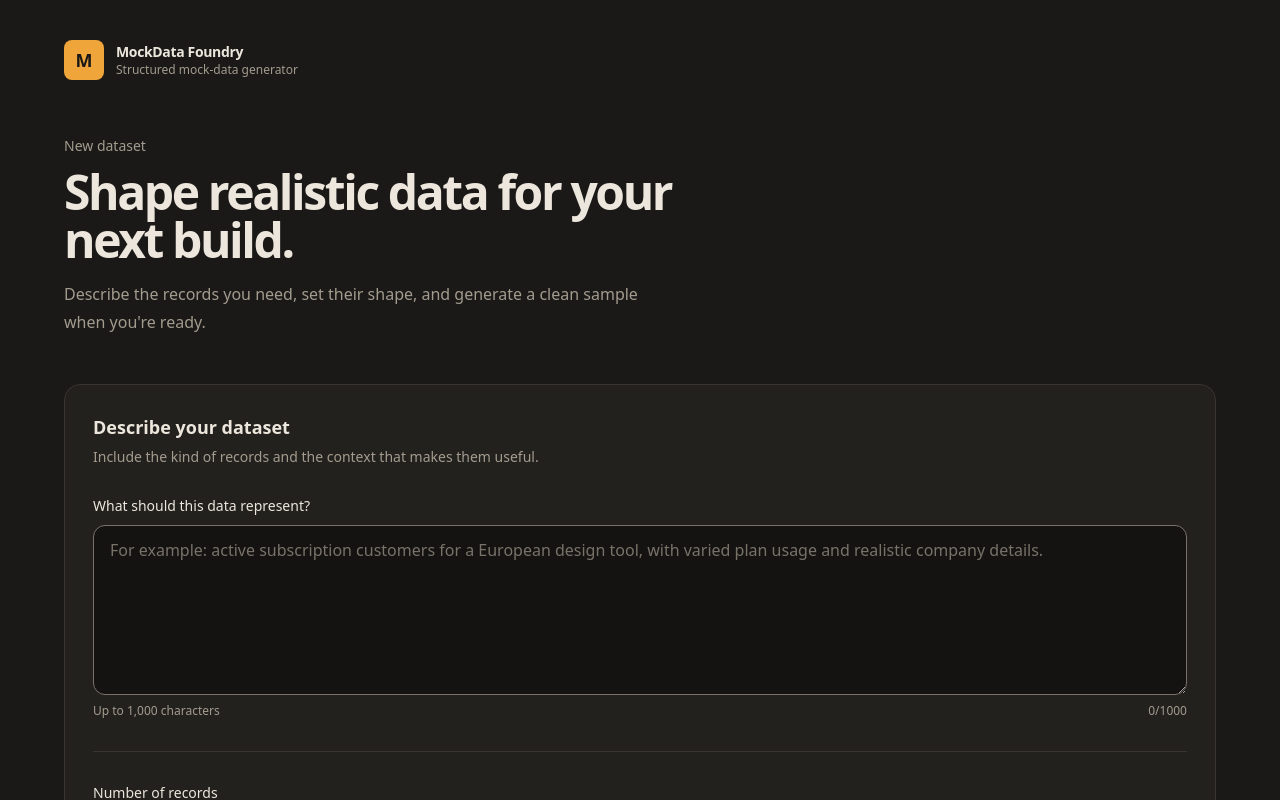
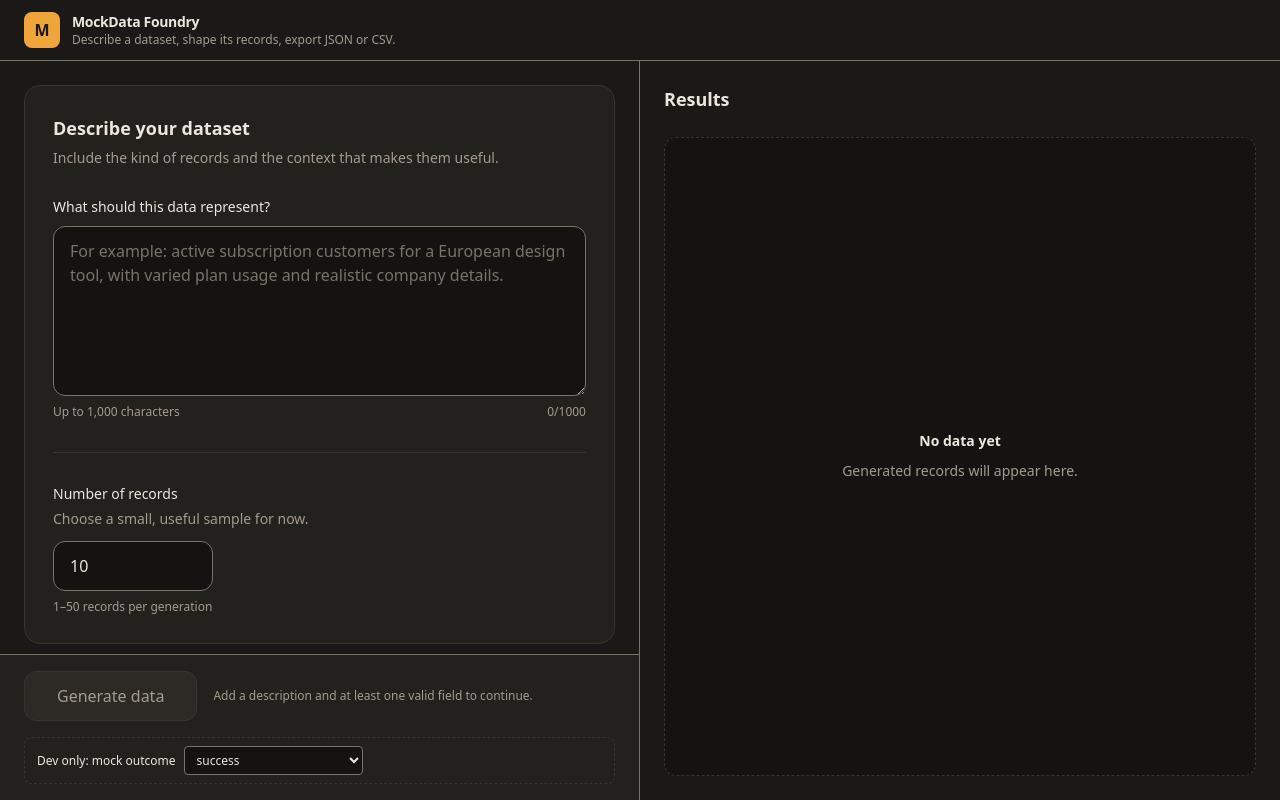
Before and after one commit to essevpi/mockdata-foundry, a React (Vite) app: page / in a window 1280 px wide. Shown: the top 800 px of the page. Built offline with nearby package versions, Linux system fonts and the light colour scheme.

Commit message:
feat: split workbench shell and 2b plan (task 2b.1)

```diff
--- a/src/App.tsx
+++ b/src/App.tsx
@@ -2,35 +2,28 @@ import { GeneratorWorkspace } from './features/generator/components/GeneratorWor
 
 function App() {
   return (
-    <main className="min-h-screen bg-app px-4 py-6 text-content sm:px-6 sm:py-10 lg:px-8">
-      <div className="mx-auto max-w-6xl">
-        <header className="mb-10 flex items-center gap-3 sm:mb-14">
+    <div className="relative flex min-h-svh flex-col bg-app text-content lg:h-svh lg:overflow-hidden">
+      <header className="flex items-center justify-between gap-3 border-b border-border-strong px-4 py-3 sm:px-6">
+        <div className="flex items-center gap-3">
           <div
             aria-hidden="true"
-            className="grid size-10 place-items-center rounded-lg bg-action text-lg font-black text-action-foreground"
+            className="grid size-9 place-items-center rounded-lg bg-action text-base font-black text-action-foreground"
           >
             M
           </div>
           <div>
-            <p className="text-sm font-semibold tracking-tight text-content">MockData Foundry</p>
-            <p className="text-xs text-content-muted">Structured mock-data generator</p>
+            <h1 className="text-sm font-semibold tracking-tight text-content">MockData Foundry</h1>
+            <p className="hidden text-xs text-content-muted sm:block">
+              Describe a dataset, shape its records, export JSON or CSV.
+            </p>
           </div>
-        </header>
+        </div>
+      </header>
 
-        <section className="max-w-3xl">
-          <p className="mb-3 text-sm font-medium text-content-muted">New dataset</p>
-          <h1 className="max-w-2xl text-4xl font-semibold tracking-tighter text-content sm:text-5xl">
-            Shape realistic data for your next build.
-          </h1>
-          <p className="mt-4 max-w-xl text-base leading-7 text-content-muted">
-            Describe the records you need, set their shape, and generate a clean sample when
-            you&apos;re ready.
-          </p>
-        </section>
-
+      <main className="flex min-w-0 flex-1 flex-col lg:min-h-0">
         <GeneratorWorkspace />
-      </div>
-    </main>
+      </main>
+    </div>
   );
 }
 
--- /dev/null
+++ b/src/features/generator/components/GenerateBar.tsx
@@ -0,0 +1,48 @@
+import type { ValidationIssue } from '../../../lib/generation';
+import type { MockOutcome } from '../../../lib/mock-generator';
+import { MockOutcomeControl } from './MockOutcomeControl';
+
+type GenerateBarProps = {
+  isLoading: boolean;
+  isValid: boolean;
+  mockOutcome: MockOutcome;
+  requestIssues: ValidationIssue[];
+  onMockOutcomeChange: (outcome: MockOutcome) => void;
+};
+
+function GenerateBar({
+  isLoading,
+  isValid,
+  mockOutcome,
+  requestIssues,
+  onMockOutcomeChange,
+}: GenerateBarProps) {
+  return (
+    <div className="sticky bottom-0 order-last border-t border-border-strong bg-surface px-4 py-3 sm:px-6 lg:static lg:order-none lg:py-4">
+      <div className="flex flex-wrap items-center gap-x-4 gap-y-2">
+        <button
+          className="w-full rounded-xl bg-action px-4 py-3 text-sm font-semibold text-action-foreground transition hover:bg-action-hover disabled:cursor-not-allowed disabled:border disabled:border-border disabled:bg-surface-raised disabled:text-content-muted sm:w-auto sm:px-8"
+          disabled={!isValid || isLoading}
+          type="submit"
+        >
+          {isLoading ? 'Generating…' : 'Generate data'}
+        </button>
+        <p className="text-xs leading-5 text-content-muted">
+          {isValid
+            ? 'Ready to generate.'
+            : 'Add a description and at least one valid field to continue.'}
+        </p>
+      </div>
+      {import.meta.env.DEV && (
+        <MockOutcomeControl outcome={mockOutcome} onChange={onMockOutcomeChange} />
+      )}
+      {requestIssues.map((issue) => (
+        <p key={issue.message} className="mt-2 text-xs text-danger">
+          {issue.message}
+        </p>
+      ))}
+    </div>
+  );
+}
+
+export { GenerateBar };
--- a/src/features/generator/components/GeneratorWorkspace.tsx
+++ b/src/features/generator/components/GeneratorWorkspace.tsx
@@ -18,7 +18,7 @@ import {
 } from '../field-utils';
 import { DatasetDetailsPanel } from './DatasetDetailsPanel';
 import { FieldBuilderPanel } from './FieldBuilderPanel';
-import { MockOutcomeControl } from './MockOutcomeControl';
+import { GenerateBar } from './GenerateBar';
 import { ResultsPanel } from './ResultsPanel';
 
 function GeneratorWorkspace() {
@@ -109,13 +109,16 @@ function GeneratorWorkspace() {
   }
 
   return (
-    <div className="mt-10 space-y-6 lg:mt-12">
+    <div className="flex min-w-0 flex-1 flex-col lg:grid lg:min-h-0 lg:grid-cols-2 lg:grid-rows-[minmax(0,1fr)]">
+      {/* Below lg the form is display: contents so the sticky Generate bar's containing block is
+          the whole stacked workspace and it stays visible over the results too. */}
       <form
         aria-labelledby="dataset-setup-heading"
-        className="space-y-6"
+        className="contents lg:flex lg:min-h-0 lg:min-w-0 lg:flex-col lg:border-r lg:border-border-strong"
         noValidate
         onSubmit={handleSubmit}
       >
+        <div className="space-y-6 p-4 sm:p-6 lg:min-h-0 lg:flex-1 lg:overflow-y-auto">
           <DatasetDetailsPanel
             countIssues={getIssues('count')}
             description={description}
@@ -134,30 +137,18 @@ function GeneratorWorkspace() {
             onRemoveField={removeField}
             onUpdateField={updateField}
           />
-        <div>
-          <button
-            className="w-full rounded-xl bg-action px-4 py-3 text-sm font-semibold text-action-foreground transition hover:bg-action-hover disabled:cursor-not-allowed disabled:border disabled:border-border disabled:bg-surface-raised disabled:text-content-muted sm:w-auto sm:px-8"
-            disabled={!requestValidation.valid || isLoading}
-            type="submit"
-          >
-            {isLoading ? 'Generating…' : 'Generate data'}
-          </button>
-          <p className="mt-3 text-xs leading-5 text-content-muted">
-            {requestValidation.valid
-              ? 'Ready to generate.'
-              : 'Add a description and at least one valid field to continue.'}
-          </p>
-          {import.meta.env.DEV && (
-            <MockOutcomeControl outcome={mockOutcome} onChange={setMockOutcome} />
-          )}
-          {getIssues('request').map((issue) => (
-            <p key={issue.message} className="mt-2 text-xs text-danger">
-              {issue.message}
-            </p>
-          ))}
         </div>
+        <GenerateBar
+          isLoading={isLoading}
+          isValid={requestValidation.valid}
+          mockOutcome={mockOutcome}
+          requestIssues={getIssues('request')}
+          onMockOutcomeChange={setMockOutcome}
+        />
       </form>
+      <div className="flex min-w-0 flex-col p-4 sm:p-6 lg:min-h-0 lg:overflow-y-auto">
         <ResultsPanel state={generation} />
+      </div>
     </div>
   );
 }
--- a/src/features/generator/components/ResultsPanel.tsx
+++ b/src/features/generator/components/ResultsPanel.tsx
@@ -27,14 +27,14 @@ function ResultsPanel({ state }: ResultsPanelProps) {
       ref={sectionRef}
       aria-busy={state.status === 'loading'}
       aria-labelledby="results-heading"
-      className="rounded-2xl border border-border bg-surface p-5 sm:p-7"
+      className="flex flex-1 flex-col"
     >
       <h2 id="results-heading" className="text-lg font-semibold text-content">
         Results
       </h2>
 
       {state.status === 'idle' && (
-        <div className="mt-6 rounded-xl border border-dashed border-border bg-surface-inset px-5 py-10 text-center">
+        <div className="mt-6 flex flex-1 flex-col justify-center rounded-xl border border-dashed border-border bg-surface-inset px-5 py-10 text-center">
           <h3 className="text-sm font-semibold text-content">No data yet</h3>
           <p className="mt-2 text-sm leading-6 text-content-muted">
             Generated records will appear here.
--- a/src/features/generator/components/ResultsTable.tsx
+++ b/src/features/generator/components/ResultsTable.tsx
@@ -28,7 +28,7 @@ function ResultsTable({ columns, records }: ResultsTableProps) {
           <caption className="sr-only">Generated records</caption>
           <thead className="bg-surface-raised text-xs text-content-muted">
             <tr>
-              <th scope="col" className="px-3 py-2 text-right font-medium">
+              <th scope="col" className="w-px whitespace-nowrap px-3 py-2 text-right font-medium">
                 #
               </th>
               {columns.map((column) => (
@@ -43,7 +43,7 @@ function ResultsTable({ columns, records }: ResultsTableProps) {
               <tr key={rowIndex} className="hover:bg-surface-raised/60">
                 <th
                   scope="row"
-                  className="px-3 py-2 text-right text-xs font-normal tabular-nums text-content-muted"
+                  className="w-px whitespace-nowrap px-3 py-2 text-right text-xs font-normal tabular-nums text-content-muted"
                 >
                   {rowIndex + 1}
                 </th>
--- a/src/index.css
+++ b/src/index.css
@@ -69,10 +69,23 @@ body {
   background: var(--theme-app);
 }
 
+/* Keep focused fields clear of the sticky Generate bar when the panes stack. */
+@media (max-width: 1023.98px) {
+  html {
+    scroll-padding-bottom: 7rem;
+  }
+}
+
 button,
 input,
+select,
 textarea {
   font: inherit;
+}
+
+* {
+  scrollbar-width: thin;
+  scrollbar-color: var(--theme-border-strong) transparent;
 }
 
 ::selection {
```
Also changed, not shown: src/features/generator/components/ExportActions.tsx (+18 -5 lines), src/features/generator/components/FieldEditor.tsx (+10 -4 lines), 2 other files (tests, documents, lock files or other folders). Lines whose indentation alone changed are shown as unchanged.
